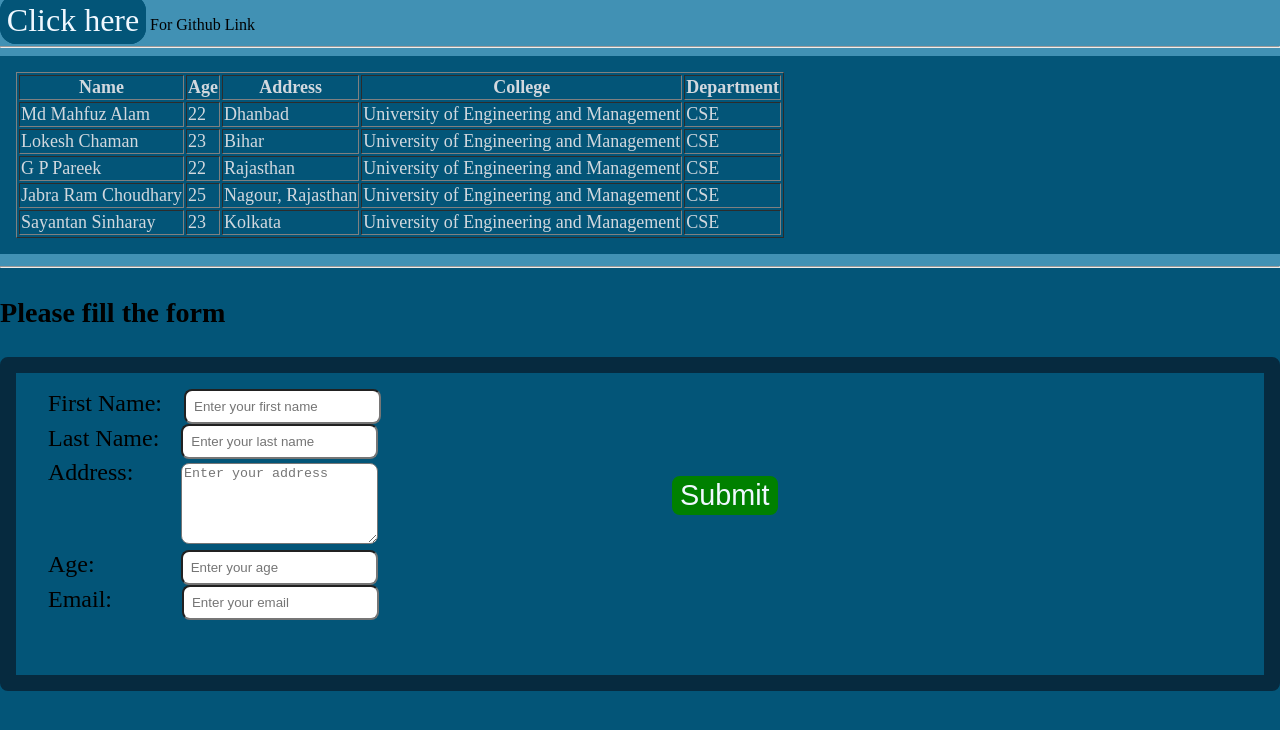
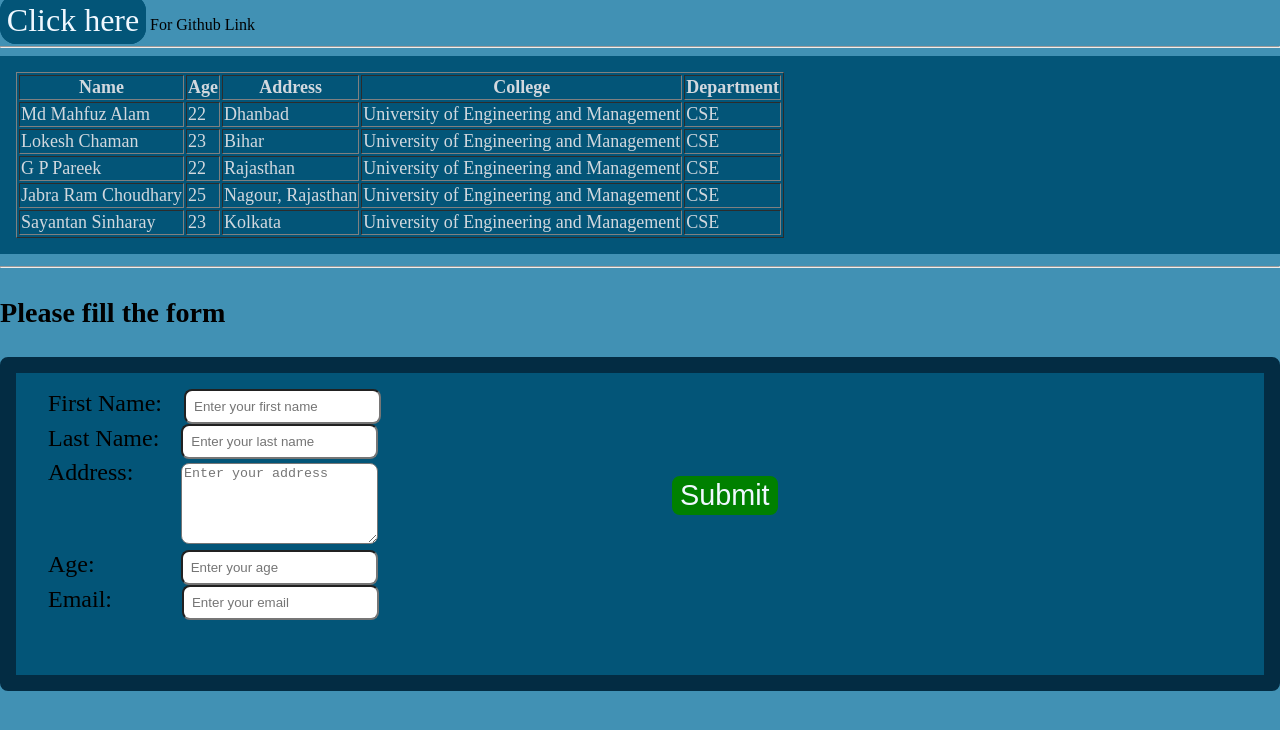
Before and after one commit to Md-Mahfuz-Alam/html_assignment_kreeti, a plain HTML site: page index.html in a window 1280 px wide. Shown: the part 764-1494 px from the top of the page. Drawn offline with Linux system fonts and the light colour scheme.

Commit message:
adds changes to form

```diff
--- a/style.css
+++ b/style.css
@@ -65,7 +65,7 @@ a:hover{
 }
 .form-section{
     font-size: x-large;
-    background-color: #035578;
+
     height: 70vh;
     position: relative;
 
@@ -73,9 +73,10 @@ a:hover{
 
 }
 form{
-    border: 1rem solid rgb(6, 42, 63);
+    border: 1rem solid rgb(3, 44, 67);
     padding: 1rem;
     border-radius: .5rem;
+    background-color: #035578;
 }
 .form-section input{
     padding: .5rem;
```
